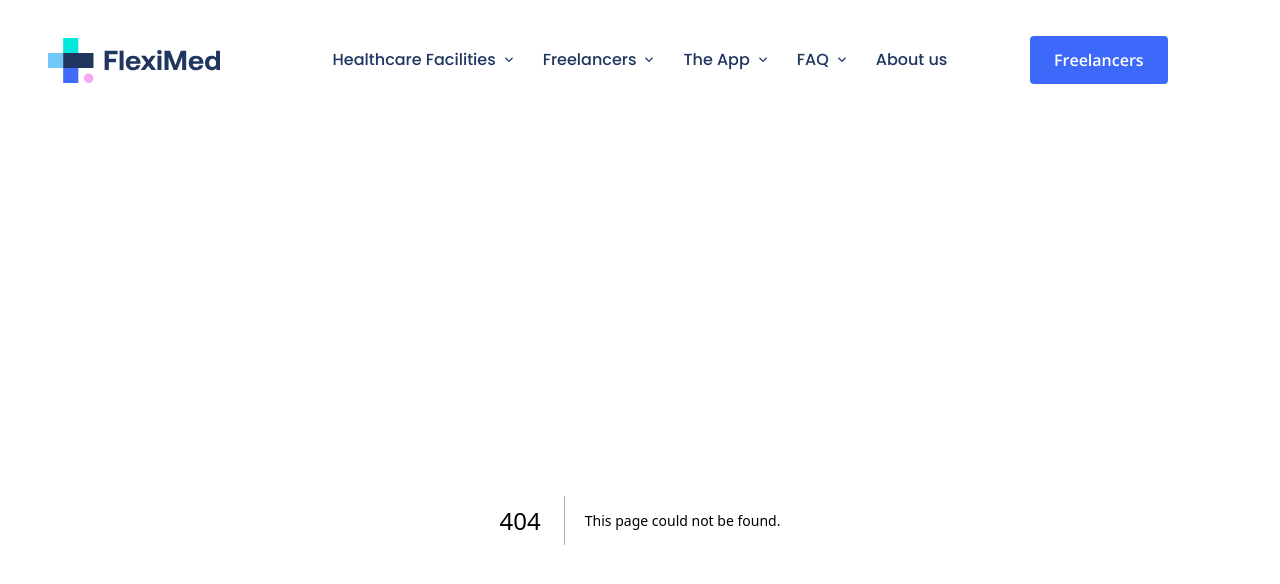
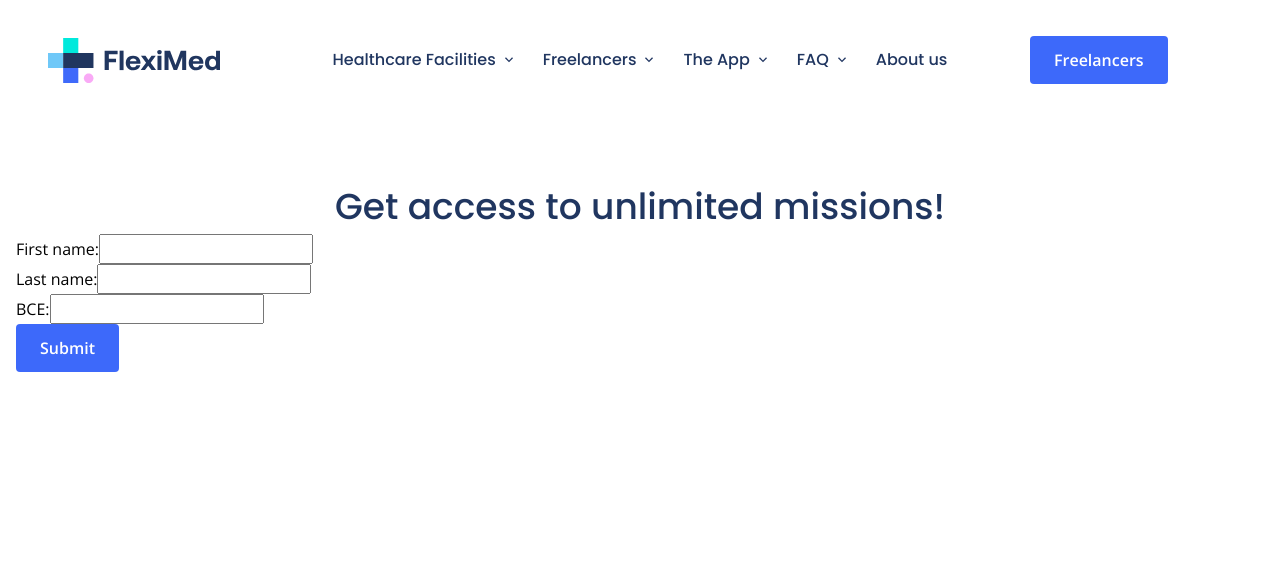
Before and after one commit to WandoCode/my-saas, a Next.js app: page /freelancer/work-with-us in a window 1280 px wide. Before the commit this address had no page. Shown: the top 584 px of the page. Built offline with nearby package versions, Linux system fonts and the light colour scheme.

Commit message:
Add basic (unstyled) form with Formik

```diff
--- a/package.json
+++ b/package.json
@@ -10,10 +10,12 @@
   },
   "dependencies": {
     "clsx": "^2.0.0",
+    "formik": "^2.4.5",
     "next": "13.5.4",
     "react": "^18",
     "react-dom": "^18",
-    "sass": "^1.69.0"
+    "sass": "^1.69.0",
+    "yup": "^1.3.2"
   },
   "devDependencies": {
     "@types/node": "^20",
--- /dev/null
+++ b/src/app/freelancer/work-with-us/page.tsx
@@ -0,0 +1,71 @@
+'use client'
+
+import { Button } from '@/app/components'
+import { ErrorMessage, Field, Form, Formik, useFormik } from 'formik'
+import { object, string } from 'yup'
+
+interface FormValues {
+  lastName: string
+  firstName: string
+  BCE: string
+}
+
+const validationSchema = object({
+  firstName: string()
+    .max(15, 'Must be 15 characters or less')
+    .required('Required'),
+  lastName: string()
+    .max(20, 'Must be 20 characters or less')
+    .required('Required'),
+  BCE: string()
+    .max(8, 'Must be 8 numbers')
+    .min(8, 'Must be 8 numbers')
+    .matches(/[0-9]{8,9}/i, 'Invalid BCE number')
+    .required('Required'),
+})
+
+function WorkWithUs() {
+  const handleSubmit = (values: any) => {
+    console.log(values)
+  }
+
+  return (
+    <div className="container">
+      <section className="work-with-us">
+        <h1 className="heading h1 h1--small">
+          Get access to unlimited missions!
+        </h1>
+        <Formik
+          initialValues={{
+            lastName: '',
+            firstName: '',
+            BCE: '',
+          }}
+          validationSchema={validationSchema}
+          onSubmit={handleSubmit}
+        >
+          <Form>
+            <div className="form-control">
+              <label htmlFor="firstName">First name:</label>
+              <Field type="text" name="firstName" id="firstName" />
+              <ErrorMessage name="firstName" />
+            </div>
+            <div className="form-control">
+              <label htmlFor="lastName">Last name:</label>
+              <Field type="text" name="lastName" id="lastName" />
+              <ErrorMessage name="lastName" />
+            </div>
+            <div className="form-control">
+              <label htmlFor="BCE">BCE:</label>
+              <Field type="text" name="BCE" id="BCE" />
+              <ErrorMessage name="BCE" />
+            </div>
+            <Button type="submit">Submit</Button>
+          </Form>
+        </Formik>
+      </section>
+    </div>
+  )
+}
+
+export default WorkWithUs
```
Also changed, not shown: src/app/components/Input.tsx (added), 1 other file (tests, documents, lock files or other folders).
